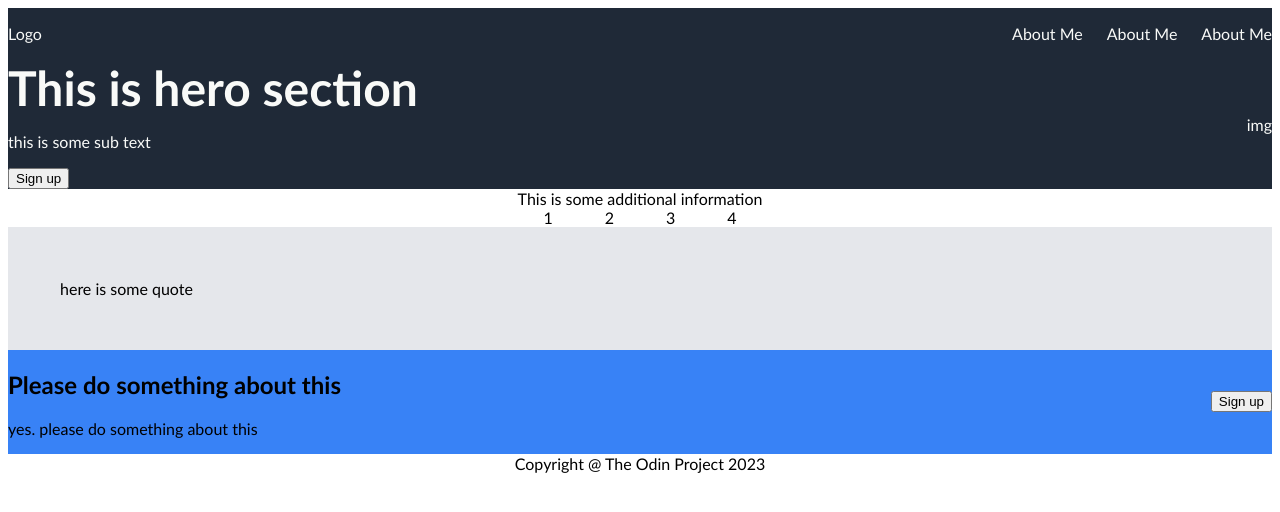
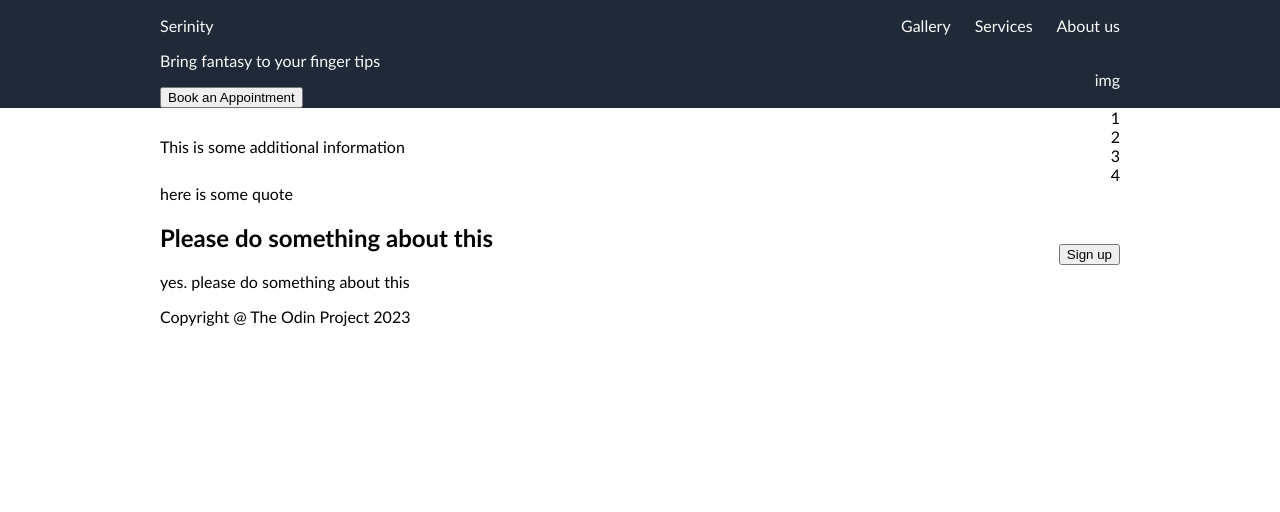
Before and after one commit to duole93/odin-landing-page, a plain HTML site: page index.html in a window 1280 px wide. Drawn offline with Linux system fonts and the light colour scheme.

Commit message:
add container for each sections. layout navigation-bar
limit the width of the container of section to 960px which fit most of the desktop screen size and center it to the center of section.

every section will have the same padding and margin so the website can be uniform.

style navigation bar so it can be at the top of the web page where logo on one side and navigation link on the other site. easily to follow

```diff
--- a/css/style.css
+++ b/css/style.css
@@ -1,7 +1,17 @@
 body{
-    font-family: 'Trebuchet MS', 'Lucida Sans Unicode', 'Lucida Grande', 'Lucida Sans', Arial, sans-serif
+    font-family: 'Trebuchet MS', 'Lucida Sans Unicode', 'Lucida Grande', 'Lucida Sans', Arial, sans-serif;
+    margin:0;
+
 }
 
+.container{
+    display:flex;
+    justify-content: space-between;
+    align-items: center;
+    padding: 0 8px;
+    margin: 0 auto;
+    max-width: 960px;
+}
 
 a {
     text-decoration: none;
@@ -11,57 +21,78 @@ a {
 .header{
     background-color: #1f2937;
     color: #f9faf8;
+
 }
 
 .navigation-bar{
+
+}
+
+.logo{
     display:flex;
-    justify-content: space-between;
-    align-items: center;
+    flex-shrink:0;
 }
+
 .nav-links{
     list-style: none;
     display: flex;
     justify-content: space-between;
     align-items: center;
     gap: 24px;
+    flex-shrink: 0;
 }
+
+
+
+
+
 .hero{
-    display:flex;
+    /* display:flex;
     justify-content: space-between;
     align-items: center;
+    padding: 50px 0; */
 }
 .welcome-text-main{
-    font-size: 48px;
+    /* font-size: 48px;
     font-weight: 900;
-    color: #f9faf8;
+    color: #f9faf8; */
 }
 .hero-button{
 }
 
+.welcome-img{
+    /* width: 50%;
+    height: 300px;
+    background-color: beige; */
+}
+
+
+
+
+
 .info{
-    text-align: center;
+    /* text-align: center; */
 }
 .info-card-container{
-    display:flex;
+    /* display:flex;
     justify-content: center;
     align-items: center;
-    gap: 52px;
+    gap: 52px; */
 }
 .info-card{
-    max-width: 200px;
+    /* max-width: 200px; */
 }
 
 .quote{
-    padding: 52px;
-    background: #e5e7eb;
+    /* background: #e5e7eb; */
 }
 
 .call-action{
-    display:flex;
+    /* display:flex;
     justify-content: space-between;
     align-items: center;
-    background-color: #3882f6;
+    background-color: #3882f6; */
 }
 .footer{
-    text-align: center;
+    /* text-align: center; */
 }
--- a/index.html
+++ b/index.html
@@ -10,21 +10,22 @@
 
 <body>
     <div class="header">
-        <div class="navigation-bar">
-            <div class="logo">Logo</div>
-            <div class="nav">
+        <div class="navigation-bar container">
+            <div class="logo">Serinity</div>
             <ul class="nav-links">
-                    <li><a href="#">About Me</a></li>
-                    <li><a href="#">About Me</a></li>
-                    <li><a href="#">About Me</a></li>
+                <li><a href="#"> Gallery</a></li>
+                <li><a href="#"> Services</a></li>
+                <li><a href="#"> About us</a></li>
             </ul>
+
         </div>
-        </div>
-        <div class="hero">
+        <div class="hero container">
             <div class="welcome-text">
-                <div class="welcome-text-main"> This is hero section</div>
-                <p>this is some sub text</p>
-                <div><button class="hero-button">Sign up</button></div>
+                <div class="welcome-text-main"> Bring fantasy to your finger tips</div>
+                <p>
+
+                </p>
+                <div><button class="hero-button">Book an Appointment</button></div>
 
             </div>
             <div class="welcome-img">
@@ -32,7 +33,7 @@
             </div>
         </div>
     </div>
-    <div class="info">
+    <div class="info container">
         <div class="info-title">This is some additional information</div>
         <div class="info-card-container">
             <div class="info-card">1</div>
@@ -42,16 +43,19 @@
         </div>
     </div>
     <div class="quote">
-        here is some quote
+        <div class="container">here is some quote</div>
+
     </div>
     <div class="call-action">
+        <div class="container">
             <div class="call-action-text">
                 <h2>Please do something about this</h2>
                 <p>yes. please do something about this</p>
             </div>
             <button class="action-button">Sign up</button>
         </div>
-    <div class="footer">
+    </div>
+    <div class="footer container">
         Copyright @ The Odin Project 2023
     </div>
 
```
Also changed, not shown: reference/landing-page-design.png, 1 other file. Lines whose indentation alone changed are shown as unchanged.
